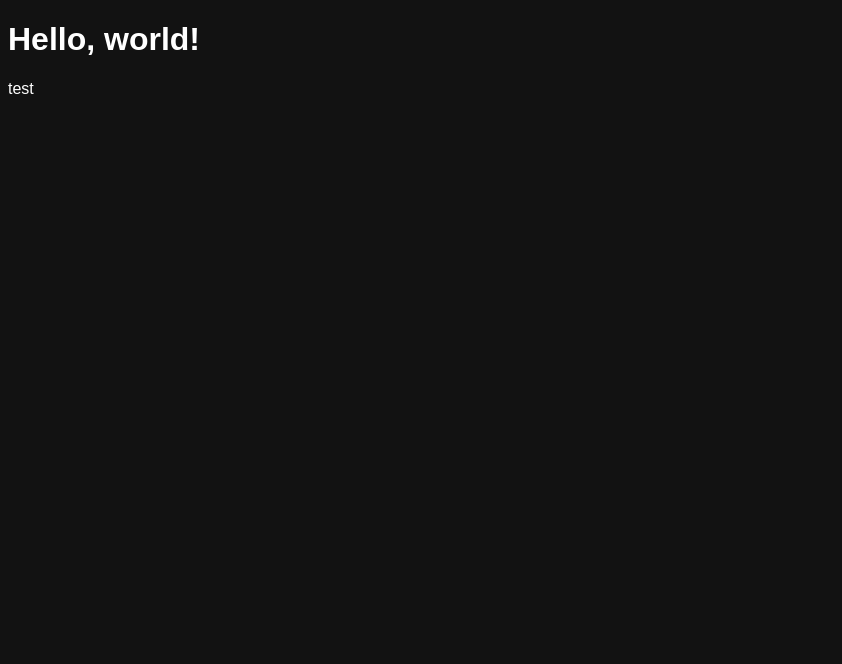
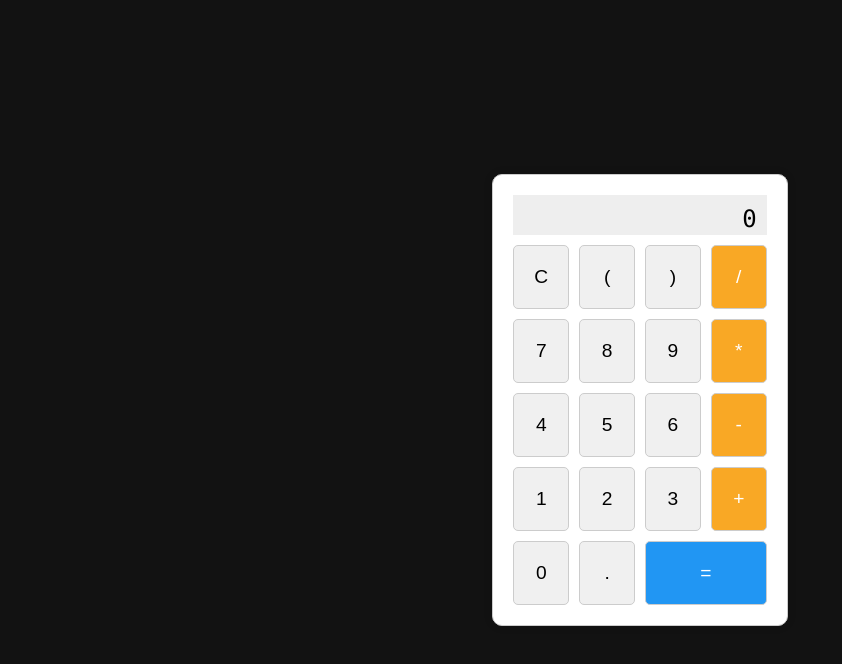
Before and after one commit to pr35h/Calc, a browser extension: page index.html in a window 1280 px wide. Shown: the whole page, without its empty margins (0-842 px from the left). Drawn offline with Linux system fonts and the light colour scheme.

Commit message:
alot of files :o

```diff
--- /dev/null
+++ b/app.js
@@ -0,0 +1,38 @@
+document.addEventListener('DOMContentLoaded', function () {
+    const display = document.getElementById('display');
+    const buttons = document.querySelectorAll('.keys button');
+
+    buttons.forEach(button => {
+        button.addEventListener('click', function () {
+            const value = this.innerText;
+
+            if (value === 'C') {
+                clearDisplay();
+            } else if (value === '=') {
+                calculate();
+            } else {
+                appendToDisplay(value);
+            }
+        });
+    });
+
+    function appendToDisplay(value) {
+        if (display.innerText === '0') {
+            display.innerText = value;
+        } else {
+            display.innerText += value;
+        }
+    }
+
+    function clearDisplay() {
+        display.innerText = '0';
+    }
+
+    function calculate() {
+        try {
+            display.innerText = eval(display.innerText);
+        } catch (e) {
+            display.innerText = 'Error';
+        }
+    }
+});
--- a/background.js
+++ /dev/null
@@ -1,5 +0,0 @@
-// example for background js file
-
-chrome.runtime.onInstalled.addListener(() => {
-  console.log("Extension installed!");
-});
--- a/index.html
+++ b/index.html
@@ -1,16 +1,97 @@
 <!DOCTYPE html>
-<html>
+<html lang="en">
 <head>
-    <title>Test Extension</title>
+    <meta charset="UTF-8">
+    <meta name="viewport" content="width=device-width, initial-scale=1.0">
+    <title>Simple Calculator</title>
     <style>
         body {
+            font-family: Consolas;
             background-color: #121212;
-        color: white;
-        font-family: Arial, sans-serif;
+            display: flex;
+            justify-content: center;
+            align-items: center;
+            height: 100vh;
+            margin: 0;
+        }
+        .calculator {
+            border: 1px solid #ccc;
+            border-radius: 10px;
+            padding: 20px;
+            background: #fff;
+            box-shadow: 0 0 10px rgba(0, 0, 0, 0.1);
+        }
+        .display {
+            width: 100%;
+            height: 40px;
+            background: #eee;
+            text-align: right;
+            padding: 10px;
+            box-sizing: border-box;
+            font-size: 1.5em;
+            margin-bottom: 10px;
+        }
+        .keys {
+            display: grid;
+            grid-template-columns: repeat(4, 1fr);
+            gap: 10px;
+        }
+        .keys button {
+            width: 100%;
+            padding: 20px;
+            font-size: 1.2em;
+            background: #f0f0f0;
+            border: 1px solid #ccc;
+            border-radius: 5px;
+            cursor: pointer;
+            transition: background 0.3s ease;
+        }
+        .keys button:hover {
+            background: #ddd;
+        }
+        .keys button.operator {
+            background: #f9a825;
+            color: #fff;
+        }
+        .keys button.operator:hover {
+            background: #e68900;
+        }
+        .keys button.equals {
+            grid-column: span 2;
+            background: #2196f3;
+            color: #fff;
+        }
+        .keys button.equals:hover {
+            background: #1976d2;
+        }
     </style>
 </head>
 <body>
-    <h1>Hello, world!</h1>
-    <p>test</p>
+    <div class="calculator">
+        <div class="display" id="display">0</div>
+        <div class="keys">
+            <button>C</button>
+            <button>(</button>
+            <button>)</button>
+            <button class="operator">/</button>
+            <button>7</button>
+            <button>8</button>
+            <button>9</button>
+            <button class="operator">*</button>
+            <button>4</button>
+            <button>5</button>
+            <button>6</button>
+            <button class="operator">-</button>
+            <button>1</button>
+            <button>2</button>
+            <button>3</button>
+            <button class="operator">+</button>
+            <button>0</button>
+            <button>.</button>
+            <button class="equals">=</button>
+        </div>
+    </div>
+
+    <script src="app.js"></script>
 </body>
 </html>
```
Also changed, not shown: .old/#index.html (added), manifest.json. Lines whose indentation alone changed are shown as unchanged.
